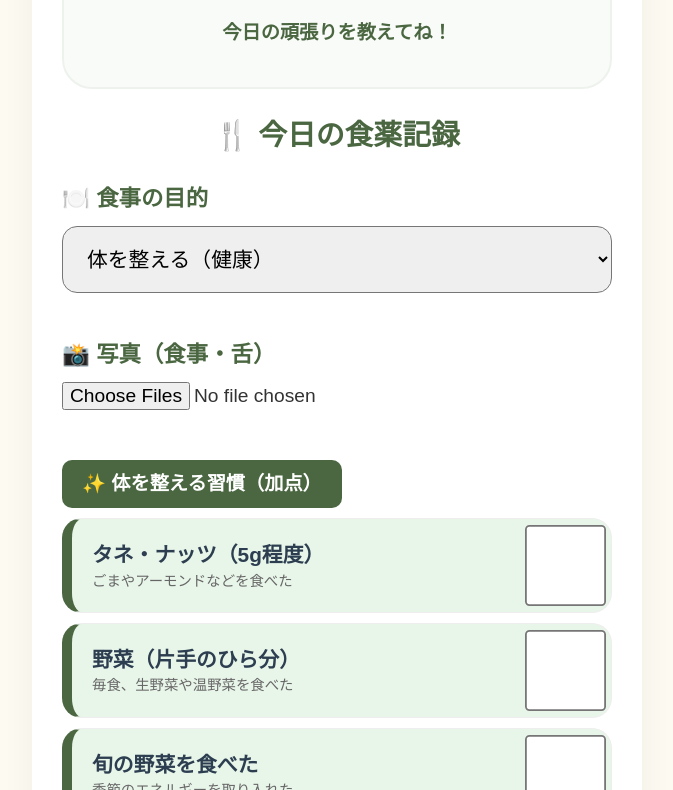
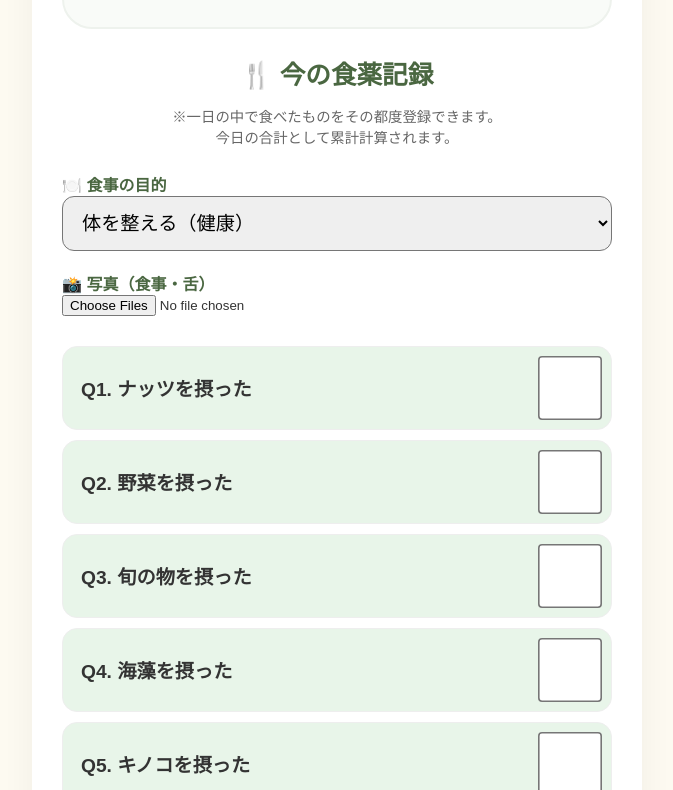
Before and after one commit to medifoods/medifoods, a website: page daily/index.html in a window 1280 px wide. Shown: the part 195-985 px from the top of the page, without its empty margins (303-976 px from the left). Drawn offline with Linux system fonts and the light colour scheme.

Commit message:
Update index.html

```diff
--- a/daily/index.html
+++ b/daily/index.html
@@ -1,108 +1,77 @@
 <!DOCTYPE html>
 <html lang="ja">
 <head>
-    <meta charset="UTF-8"><meta name="viewport" content="width=device-width, initial-scale=1.0, maximum-scale=1.0, user-scalable=no">
-    <title>今日の記録 | 食薬AI</title>
+    <meta charset="UTF-8"><meta name="viewport" content="width=device-width, initial-scale=1.0, maximum-scale=1.0">
+    <title>今の記録 | 食薬AI</title>
     <style>
-        :root { --main: #4a6741; --bg: #fdfaf1; --plus: #e8f5e9; --minus: #fff3e0; --error: #e74c3c; }
-        body { font-family: "Hiragino Sans", sans-serif; background: var(--bg); padding: 15px; color: #333; line-height: 1.5; }
+        :root { --main: #4a6741; --bg: #fdfaf1; --plus: #e8f5e9; --minus: #fff3e0; }
+        body { font-family: "Hiragino Sans", sans-serif; background: var(--bg); padding: 15px; color: #333; }
         .container { max-width: 550px; margin: auto; background: white; padding: 30px; border-radius: 40px; box-shadow: 0 15px 35px rgba(0,0,0,0.05); }
-        .char-box { text-align: center; background: #f9fbf8; padding: 20px; border-radius: 30px; margin-bottom: 25px; border: 2px solid #eef2ed; }
-        .char-img { font-size: 80px; }
-        h1 { color: var(--main); text-align: center; font-size: 1.8rem; margin-bottom: 25px; }
-        label { font-weight: bold; color: var(--main); display: block; margin: 25px 0 10px; font-size: 1.4rem; }
-
-        /* セクション分け：老眼対応の大きな文字 */
-        .section-tag { font-size: 1.2rem; font-weight: bold; padding: 10px 20px; border-radius: 10px; margin-top: 30px; display: inline-block; }
-        .plus-tag { background: var(--main); color: white; }
-        .minus-tag { background: var(--error); color: white; }
-
-        /* 質問カードのデザイン */
-        .q-card { display: flex; align-items: center; justify-content: space-between; padding: 20px; margin: 10px 0; border-radius: 20px; border: 1px solid #eee; }
-        .plus-item { background: var(--plus); border-left: 10px solid var(--main); }
-        .minus-item { background: var(--minus); border-left: 10px solid var(--error); }
-
-        .q-text { flex: 1; font-size: 1.3rem; font-weight: bold; color: #2c3e50; padding-right: 10px; }
-        .q-sub { font-size: 0.9rem; color: #666; display: block; font-weight: normal; }
-        .q-check { width: 45px; height: 45px; transform: scale(1.8); accent-color: var(--main); }
-
-        .btn-submit { background: var(--main); color: white; width: 100%; padding: 28px; border-radius: 25px; border: none; font-weight: bold; font-size: 1.8rem; cursor: pointer; margin-top: 40px; box-shadow: 0 10px 25px rgba(74,103,65,0.3); }
+        .char-box { text-align: center; background: #f9fbf8; padding: 20px; border-radius: 30px; border: 2px solid #eef2ed; margin-bottom: 25px; }
+        h1 { color: var(--main); text-align: center; font-size: 1.6rem; margin-bottom: 10px; }
+        .sub-desc { text-align: center; font-size: 0.9rem; color: #666; margin-bottom: 25px; }
+        /* 質問カード：視認性重視 */
+        .q-card { display: flex; align-items: center; justify-content: space-between; padding: 18px; margin: 10px 0; border-radius: 15px; border: 1px solid #eee; }
+        .q-text { flex: 1; font-size: 1.2rem; font-weight: bold; }
+        .q-check { width: 40px; height: 40px; transform: scale(1.6); accent-color: var(--main); }
+        .btn-submit { background: var(--main); color: white; width: 100%; padding: 25px; border-radius: 20px; border: none; font-weight: bold; font-size: 1.6rem; cursor: pointer; margin-top: 30px; }
     </style>
 </head>
 <body>
     <div class="container">
-        <div class="char-box">
-            <span class="char-img">🦁</span>
-            <p style="font-weight:bold; color:var(--main); font-size:1.2rem;">今日の頑張りを教えてね！</p>
-        </div>
+        <div class="char-box"><span style="font-size:60px;">🦁</span><p style="font-weight:bold; color:var(--main);">今の内容を教えてね！</p></div>
+        <h1>🍴 今の食薬記録</h1>
+        <p class="sub-desc">※一日の中で食べたものをその都度登録できます。<br>今日の合計として累計計算されます。</p>
 
-        <h1>🍴 今日の食薬記録</h1>
         <form id="dailyForm">
-            <!-- 写真・目的は省略せずに実装 -->
-            <label>🍽️ 食事の目的</label>
-            <select name="meal_purpose" style="width:100%; padding:20px; border-radius:15px; font-size:1.3rem; margin-bottom:20px;">
+            <!-- 目的・写真（全スペック維持） -->
+            <label style="font-weight:bold; color:var(--main);">🍽️ 食事の目的</label>
+            <select name="meal_purpose" required style="width:100%; padding:15px; border-radius:12px; font-size:1.2rem; margin-bottom:20px;">
                 <option value="health">体を整える（健康）</option>
                 <option value="enjoy">時間を楽しむ（幸福）</option>
                 <option value="social">人と過ごす（交流）</option>
             </select>
 
-            <label>📸 写真（食事・舌）</label>
-            <input type="file" name="photos" multiple required style="width:100%; font-size:1.2rem; margin-bottom:20px;">
+            <label style="font-weight:bold; color:var(--main);">📸 写真（食事・舌）</label>
+            <input type="file" name="photos" multiple required style="width:100%; margin-bottom:20px;">
 
-            <!-- 加点セクション -->
-            <div class="section-tag plus-tag">✨ 体を整える習慣（加点）</div>
-            <div id="plusQuestions">
-                <!-- Q1-Q10 -->
-            </div>
+            <!-- 加点・減点 Q1-Q14（完全網羅） -->
+            <div id="questionsArea"></div>
 
-            <!-- 減点セクション -->
-            <div class="section-tag minus-tag">⚠️ 体に負担をかけた習慣（減点）</div>
-            <div id="minusQuestions">
-                <!-- Q11-Q14 -->
-            </div>
-
-            <button type="submit" class="btn-submit">記録を送信して診断へ</button>
+            <button type="submit" class="btn-submit">記録を送信して診断を見る</button>
         </form>
     </div>
 
     <script>
-        // ソースのマスタに基づき、質問文を分かりやすく再構成 [1-3]
-        const plusQs = [
-            {id: 1, q: "タネ・ナッツ（5g程度）", sub: "ごまやアーモンドなどを食べた"},
-            {id: 2, q: "野菜（片手のひら分）", sub: "毎食、生野菜や温野菜を食べた"},
-            {id: 3, q: "旬の野菜を食べた", sub: "季節のエネルギーを取り入れた"},
-            {id: 4, q: "海藻類（わかめ・昆布等）", sub: "ミネラルを意識して食べた"},
-            {id: 5, q: "キノコ類を食べた", sub: "食物繊維を意識して食べた"},
-            {id: 6, q: "たんぱく質（肉・魚・卵）", sub: "片手のひら大の量を食べた"},
-            {id: 7, q: "特に「魚」を食べた", sub: "良質な脂質を取り入れた"},
-            {id: 8, q: "味噌汁を飲んだ", sub: "発酵食品を取り入れた"},
-            {id: 9, q: "空腹を感じてから食べた", sub: "胃腸を休ませてから食べた"},
-            {id: 10, q: "30回以上よく噛んで食べた", sub: "一口ずつ丁寧に味わった"}
+        const userId = new URLSearchParams(window.location.search).get('user_id') || "U12345";
+        const habits = [
+            {id:1,t:"ナッツ",c:"#e8f5e9"},{id:2,t:"野菜",c:"#e8f5e9"},{id:3,t:"旬の物",c:"#e8f5e9"},{id:4,t:"海藻",c:"#e8f5e9"},
+            {id:5,t:"キノコ",c:"#e8f5e9"},{id:6,t:"たんぱく質",c:"#e8f5e9"},{id:7,t:"魚",c:"#e8f5e9"},{id:8,t:"味噌汁",c:"#e8f5e9"},
+            {id:9,t:"空腹感",c:"#e8f5e9"},{id:10,t:"よく噛んだ",c:"#e8f5e9"},{id:11,t:"小麦製品(減点)",c:"#fff3e0"},
+            {id:12,t:"甘い物(減点)",c:"#fff3e0"},{id:13,t:"揚げ物(減点)",c:"#fff3e0"},{id:14,t:"お酒/カフェイン(減点)",c:"#fff3e0"}
         ];
+        habits.forEach(q => {
+            document.getElementById('questionsArea').innerHTML += `<div class="q-card" style="background:${q.c}"><span class="q-text">Q${q.id}. ${q.t}を摂った</span><input type="checkbox" name="Q${q.id}" class="q-check"></div>`;
+        });
 
-        const minusQs = [
-            {id: 11, q: "小麦製品を食べた", sub: "パン・麺類・パスタなど"},
-            {id: 12, q: "甘いもの・甘い飲み物", sub: "お菓子や加糖ジュースなど"},
-            {id: 13, q: "揚げ物を食べた", sub: "天ぷら・唐揚げ・ポテトなど"},
-            {id: 14, q: "お酒・カフェイン（3杯以上）", sub: "アルコールやコーヒーの飲み過ぎ"}
-        ];
+        document.getElementById('dailyForm').onsubmit = async (e) => {
+            e.preventDefault();
+            const btn = e.target.querySelector('button');
+            btn.innerText = "診断中..."; btn.disabled = true;
 
-        const render = (target, list, cls) => {
-            const area = document.getElementById(target);
-            list.forEach(item => {
-                area.innerHTML += `
-                    <div class="q-card ${cls}">
-                        <div class="q-text">
-                            ${item.q} <span class="q-sub">${item.sub}</span>
-                        </div>
-                        <input type="checkbox" name="Q${item.id}" class="q-check">
-                    </div>
-                `;
-            });
+            const formData = new FormData(e.target);
+            formData.append('user_id', userId);
+
+            try {
+                const res = await fetch('/.netlify/functions/daily-submit', { method: 'POST', body: formData });
+                const data = await res.json();
+                // 修正ポイント：送信成功後、確実に結果ページへ遷移させる [3, 4]
+                window.location.href = `/result?log_id=${data.log_id}&user_id=${userId}`;
+            } catch (err) {
+                alert("送信エラー。通信環境を確認してください。");
+                btn.innerText = "記録を送信して診断を見る"; btn.disabled = false;
+            }
         };
-
-        render('plusQuestions', plusQs, 'plus-item');
-        render('minusQuestions', minusQs, 'minus-item');
     </script>
 </body>
 </html>
```
